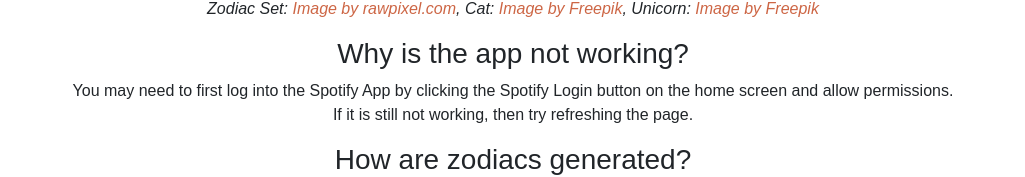
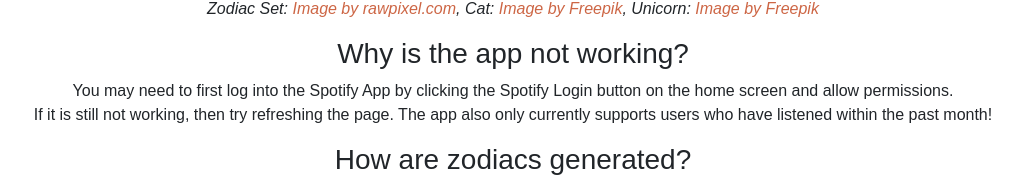
Before and after one commit to vincedinh/zodify_project, a React (Create React App) app: page /about in a window 1280 px wide. Shown: the part 187-364 px from the top of the page, without its empty margins (127-1152 px from the left). Built offline with nearby package versions, Linux system fonts and the light colour scheme; no server answers.

Commit message:
Modified FAQ

```diff
--- a/src/pages/About/About.js
+++ b/src/pages/About/About.js
@@ -26,7 +26,7 @@ const About = () => {
           <div>
             <h3>Why is the app not working?</h3>
             <p>You may need to first log into the Spotify App by clicking the Spotify Login button on the home screen and allow permissions. <br/>
-              If it is still not working, then try refreshing the page.
+              If it is still not working, then try refreshing the page. The app also only currently supports users who have listened within the past month!
             </p>
           </div>
           <div>
```
